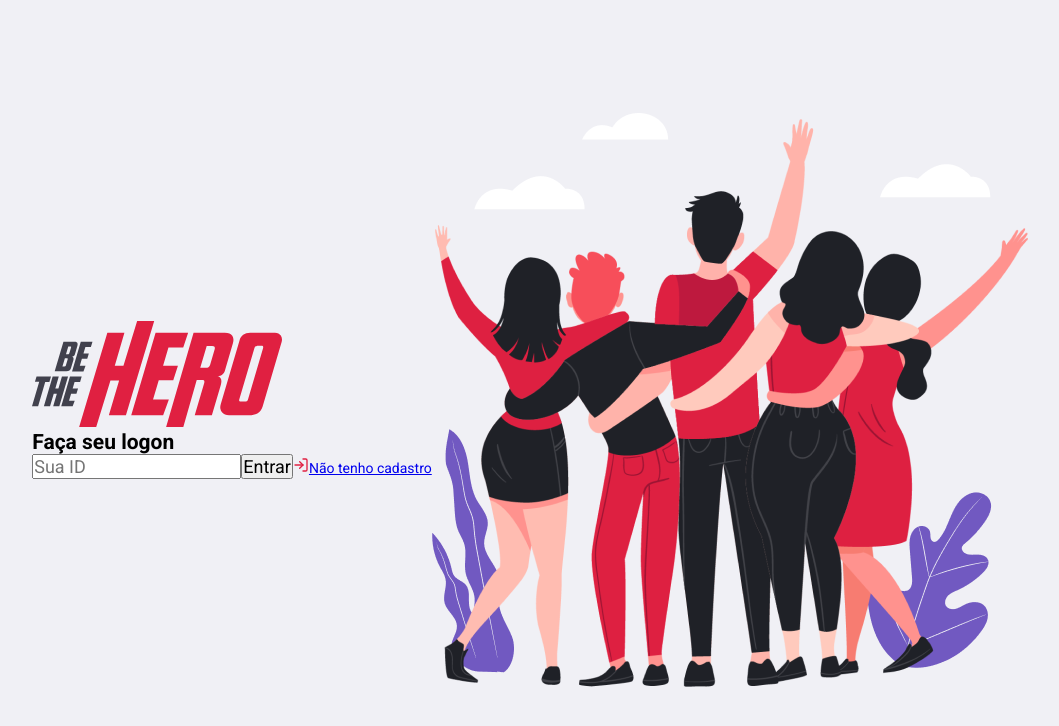
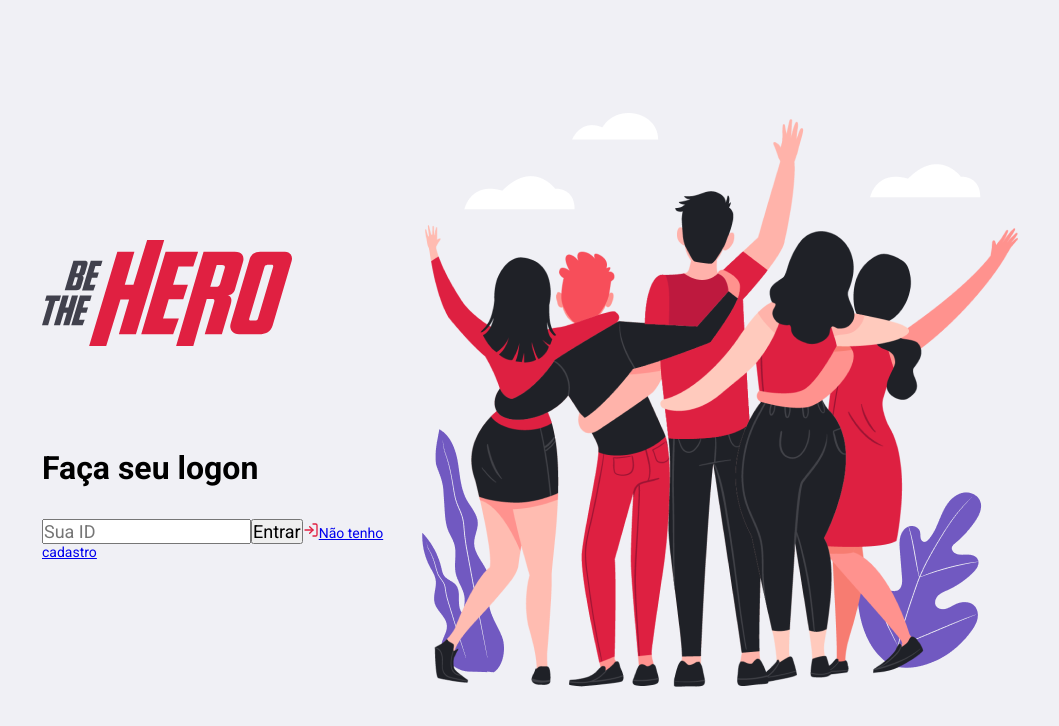
Before and after one commit to giovannipds/omnistack11, a React (Create React App) app in the folder frontend/: page / in a window 1280 px wide. Shown: the top 726 px of the page, without its empty margins (110-1169 px from the left). Built offline with nearby package versions, Linux system fonts and the light colour scheme.

Commit message:
Style some elements of index

```diff
--- a/frontend/src/pages/Logon/styles.css
+++ b/frontend/src/pages/Logon/styles.css
@@ -8,3 +8,18 @@
   align-items: center;
   justify-content: center;
 }
+
+.logon-container section.form {
+  width: 100%;
+  max-width: 350px;
+  margin-right: 30px;
+}
+
+.logon-container section.form form {
+  margin-top: 100px;
+}
+
+.logon-container section.form form h1 {
+  font-size: 32px;
+  margin-bottom: 32px;
+}
```
